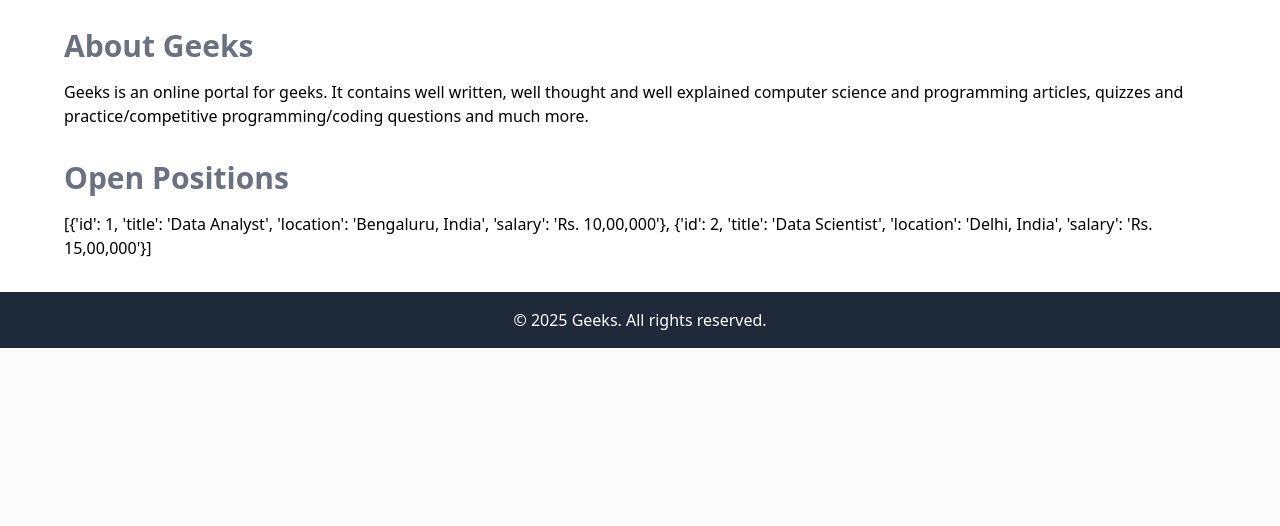
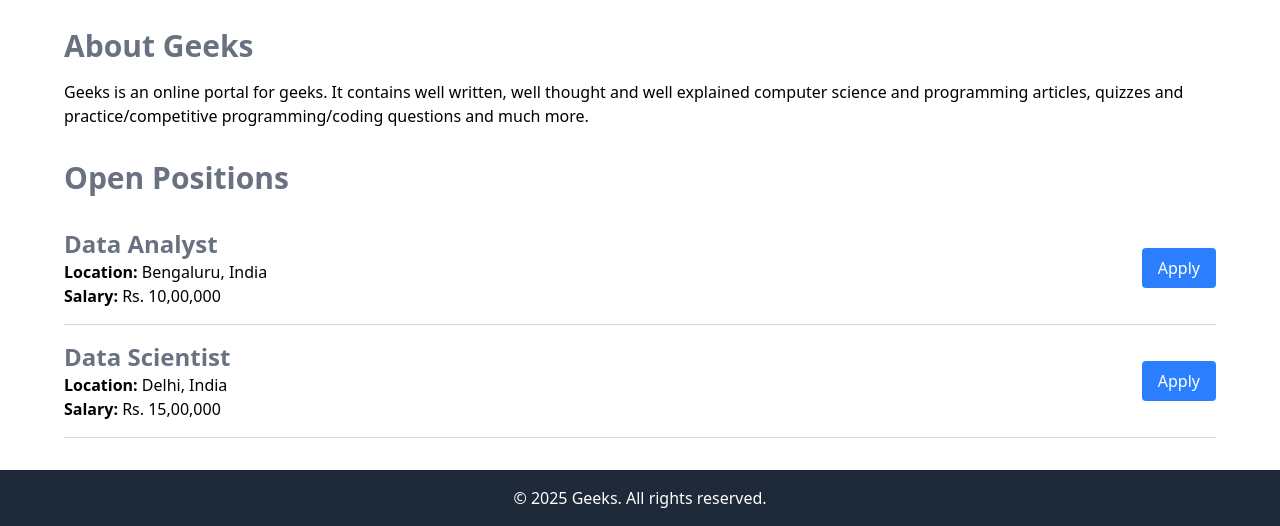
Before and after one commit to ArunVarma78/geeks-career-website, a Flask app: page / in a window 1280 px wide. Shown: the part 804-1330 px from the top of the page. Before the commit the page ends 1152 px from the top, so only its background shows below. Run offline with Flask 3, Linux system fonts and the light colour scheme.

Commit message:
added jobs section

```diff
--- a/app.py
+++ b/app.py
@@ -1,4 +1,4 @@
-from flask import Flask, render_template
+from flask import Flask, render_template, jsonify
 from config.db import JOBS
 
 app = Flask(__name__)
@@ -9,5 +9,10 @@ def hello():
   return render_template('index.html', jobs=JOBS)
 
 
+@app.route("/api/jobs")
+def list_jobs():
+  return jsonify(JOBS)
+
+
 if __name__ == "__main__":
   app.run(host="0.0.0.0", port=5000, debug=True)
--- a/templates/index.html
+++ b/templates/index.html
@@ -21,12 +21,14 @@
     </div>
 
     <div class="my-8">
-      <h2 class="text-3xl font-bold mb-4 text-gray-500">
+      <h2 class="text-3xl font-bold mb-8 text-gray-500">
         Open Positions
       </h2>
-      <p>
-        {{jobs}}
-      </p>
+      <div>
+        {% for job in jobs %}
+          {% include 'jobitem.html' %}
+        {% endfor %}
+      </div>
     </div>
   </div>
 
--- /dev/null
+++ b/templates/jobitem.html
@@ -0,0 +1,15 @@
+<div class="flex justify-between items-center">
+  <div>
+    <h2 class="text-2xl text-gray-500 font-semibold">
+      {{job['title']}}
+    </h2>
+    <p><b>Location: </b>{{job["location"]}}</p>
+    <p><b>Salary: </b>{{job["salary"]}}</p>
+  </div>
+  <a href="mailto:arun@gmail.com?subject=Application for {{job['title']}}" class="bg-blue-500 hover:bg-blue-700 text-white py-2 px-4 rounded cursor-pointer">
+    Apply
+  </a>
+</div>
+
+<!-- Line after content -->
+<hr class="border-t border-gray-300 mt-4 mb-4">
```
Also changed, not shown: templates/style.css (deleted).
